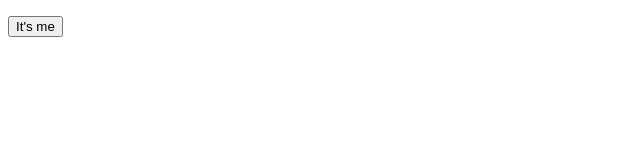
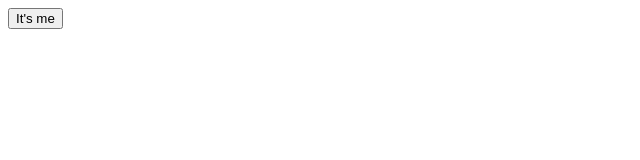
Before and after one commit to SOFFIYAH/Notion-stuff, a plain HTML site: page index.html in a window 1280 px wide. Shown: the whole page, without its empty margins (0-640 px from the left). Drawn offline with Linux system fonts and the light colour scheme.

Commit message:
Update index.html

```diff
--- a/index.html
+++ b/index.html
@@ -2,7 +2,7 @@
 <html>
   <head></head>
   <body>
-    <p><button onclick="NAme()">It's me </button><span id=""nm></span></p>
+    <button onclick="NAme()">It's me </button><span id=""nm></span>
     <script>
       function NAme(){
         document.getElementById("nm").innerHTML="Fia"
```
